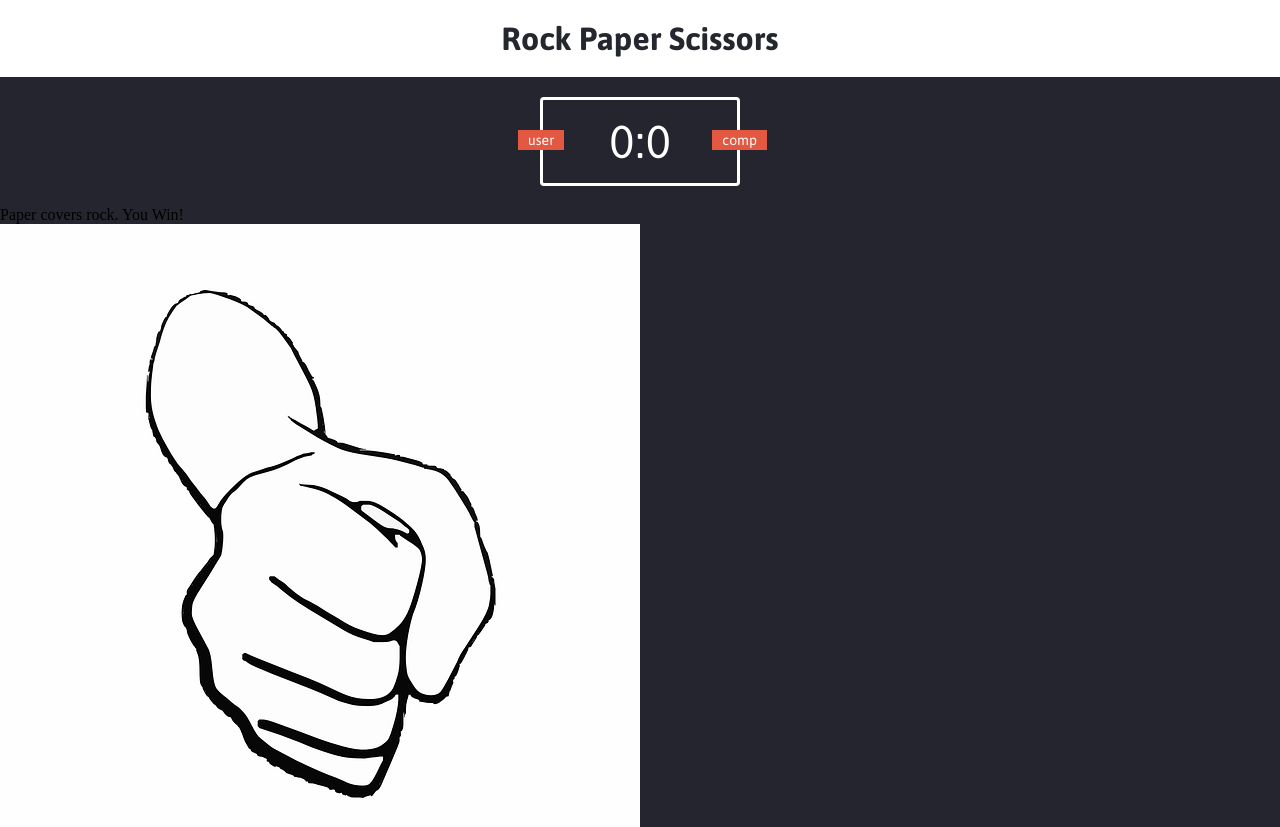
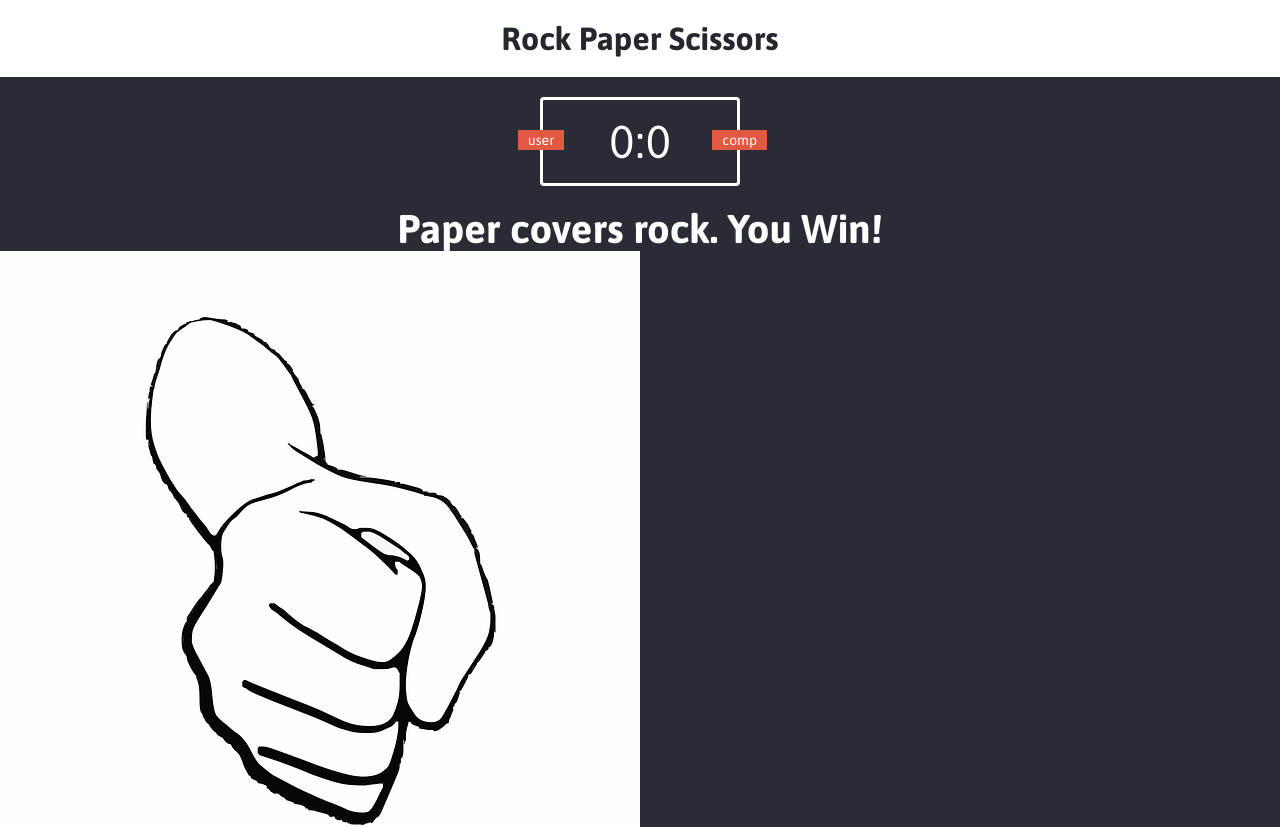
Before and after one commit to nvishnuprasad/fcc-rock-paper-scissors, a plain HTML site: page index.html in a window 1280 px wide. Shown: the top 827 px of the page. Drawn offline with Linux system fonts and the light colour scheme.

Commit message:
uddate result

```diff
--- a/style.css
+++ b/style.css
@@ -4,10 +4,11 @@
     margin: 0;
     padding: 0;
     box-sizing: border-box;
+    font-family: Asap,sans-serif;
 }
 
 body{
-    background-color: #24252E;
+    background-color: #292C34;
 }
 
 header {
@@ -53,3 +54,16 @@ header > h1 {
     top: 30px;
     right: -30px;
 }
+
+.result {
+
+    font-size: 40px;
+    color: white;
+
+}
+
+.result > p {
+    text-align: center;
+    font-weight: bold;
+
+}
```
